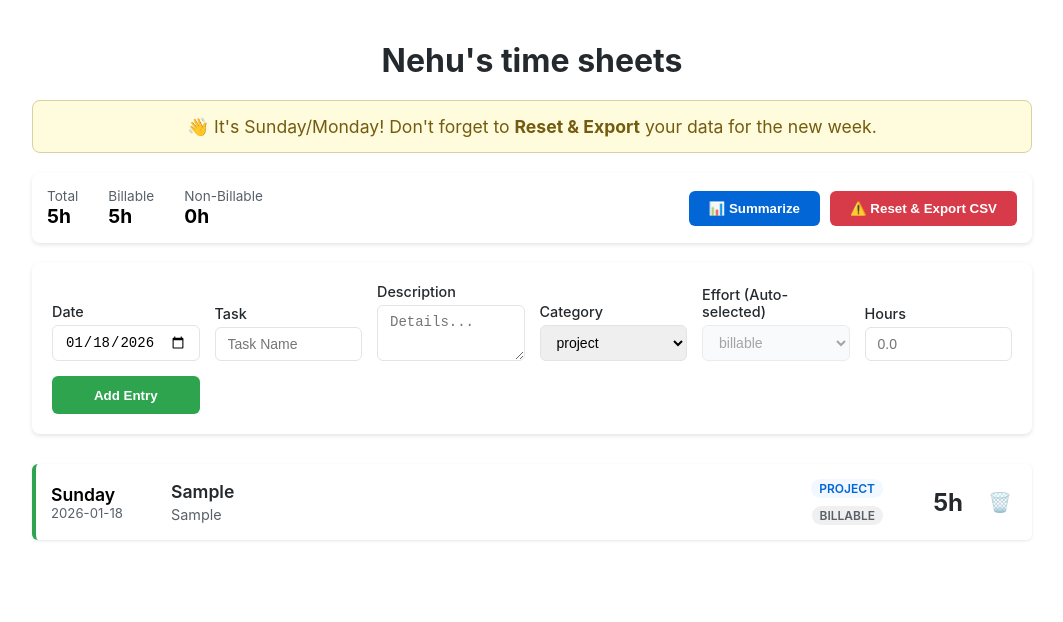
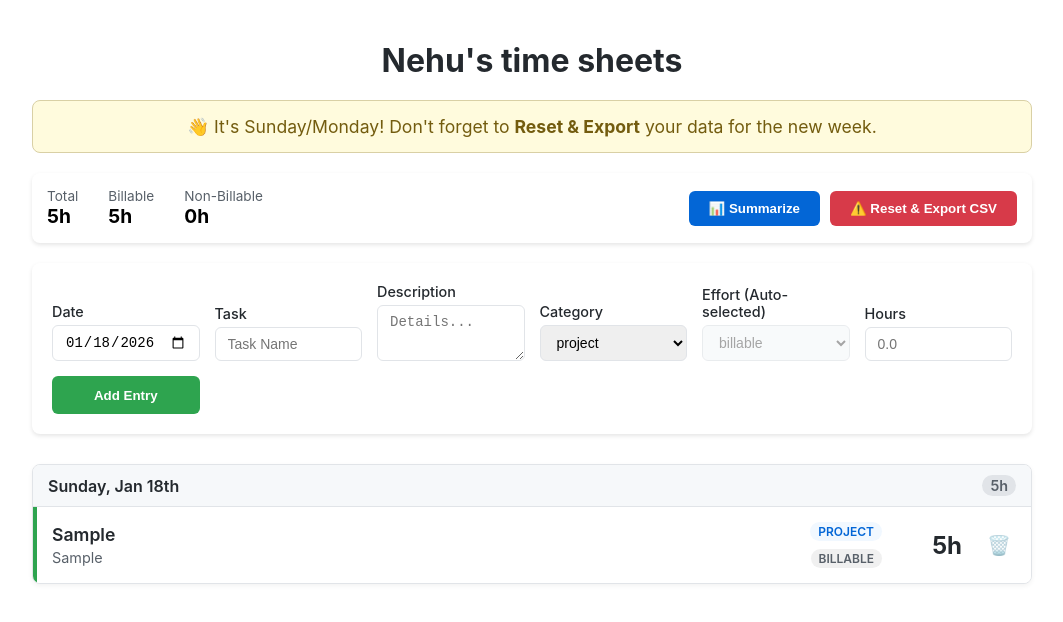
Before and after one commit to anandshiva10/timesheet, a React (Create React App) app: page / in a window 1280 px wide. Both pictures are taken after typing "Sample", "Sample", "5" into the empty fields and a click on the button "Add Entry". Shown: the top 622 px of the page, without its empty margins (108-1171 px from the left). Built offline with nearby package versions, Linux system fonts and the light colour scheme.

Commit message:
added daily hours

```diff
--- a/src/TimesheetPage.css
+++ b/src/TimesheetPage.css
@@ -166,6 +166,54 @@
     border-left: 4px solid #0366d6;
     transition: transform 0.1s;
 }
+
+.date-group {
+    background: white;
+    border-radius: 8px;
+    box-shadow: 0 2px 5px rgba(0, 0, 0, 0.05);
+    overflow: hidden;
+    margin-bottom: 20px;
+    border: 1px solid #e1e4e8;
+}
+
+.date-group-header {
+    background: #f6f8fa;
+    padding: 10px 15px;
+    border-bottom: 1px solid #e1e4e8;
+    display: flex;
+    justify-content: space-between;
+    align-items: center;
+    font-weight: 600;
+    color: #24292e;
+}
+
+.group-day-total {
+    background: #e1e4e8;
+    padding: 2px 8px;
+    border-radius: 12px;
+    font-size: 0.9em;
+    color: #586069;
+}
+
+.date-group-items {
+    display: flex;
+    flex-direction: column;
+}
+
+/* Override entry-row styles when inside a group */
+.date-group-items .entry-row {
+    margin: 0;
+    border-radius: 0;
+    box-shadow: none;
+    border-bottom: 1px solid #eaecef;
+    border-left-width: 4px;
+    /* Keep the color indicator */
+}
+
+.date-group-items .entry-row:last-child {
+    border-bottom: none;
+}
+
 
 .entry-row:hover {
     transform: translateY(-2px);
--- a/src/TimesheetPage.js
+++ b/src/TimesheetPage.js
@@ -208,6 +208,24 @@ const TimesheetPage = () => {
         return { total, billable, nonBillable, billableCategories, nonBillableCategories };
     }, [entries]);
 
+    const groupedEntries = useMemo(() => {
+        const groups = {};
+        entries.forEach(entry => {
+            if (!groups[entry.date]) {
+                groups[entry.date] = {
+                    date: entry.date,
+                    totalHours: 0,
+                    items: []
+                };
+            }
+            groups[entry.date].items.push(entry);
+            groups[entry.date].totalHours += parseFloat(entry.hours) || 0;
+        });
+
+        // Convert to array and sort by date
+        return Object.values(groups).sort((a, b) => a.date.localeCompare(b.date));
+    }, [entries]);
+
     const handleCopySummary = () => {
         let text = `Weekly Timesheet Summary\n`;
         text += `------------------------\n\n`;
@@ -339,19 +357,26 @@ const TimesheetPage = () => {
             </form>
 
             <div className="entries-list">
-                {entries.length === 0 ? (
+                {groupedEntries.length === 0 ? (
                     <div className="no-entries">No entries for this week. Add one above!</div>
                 ) : (
-                    entries.map(entry => (
+                    groupedEntries.map(group => (
+                        <div key={group.date} className="date-group">
+                            <div className="date-group-header">
+                                <span className="group-date">
+                                    {format(parseISO(group.date), 'EEEE, MMM do')}
+                                </span>
+                                <span className="group-day-total">
+                                    {group.totalHours}h
+                                </span>
+                            </div>
+                            <div className="date-group-items">
+                                {group.items.map(entry => (
                                     <div
                                         key={entry.id}
                                         className={`entry-row ${entry.effort_type}`}
                                         onClick={() => handleEdit(entry)}
                                     >
-                            <div className="entry-day">
-                                {format(parseISO(entry.date), 'EEEE')}
-                                <span className="entry-date-small">{entry.date}</span>
-                            </div>
                                         <div className="entry-main">
                                             <div className="entry-task">{entry.task}</div>
                                             <div className="entry-desc">{entry.description}</div>
@@ -370,6 +395,9 @@ const TimesheetPage = () => {
                                         >
                                             🗑️
                                         </button>
+                                    </div>
+                                ))}
+                            </div>
                         </div>
                     ))
                 )}
```
Lines whose indentation alone changed are shown as unchanged.
